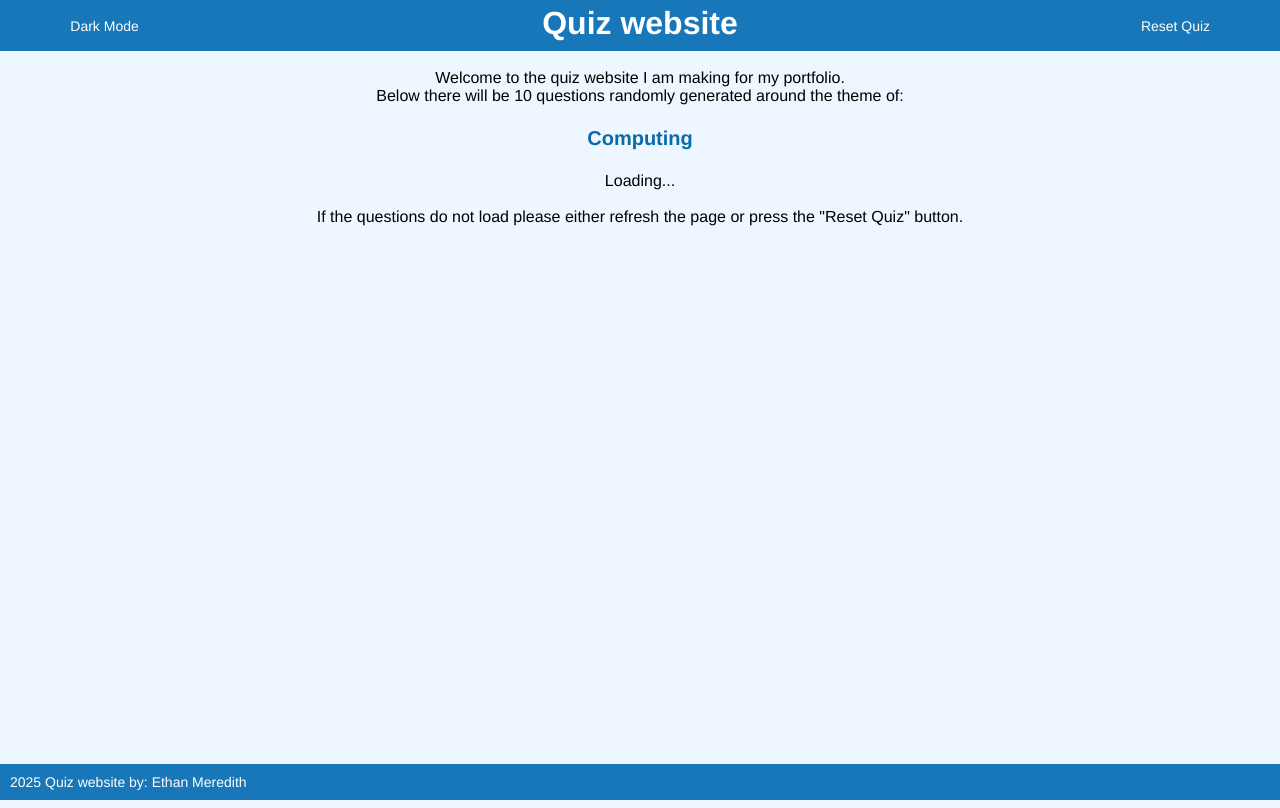
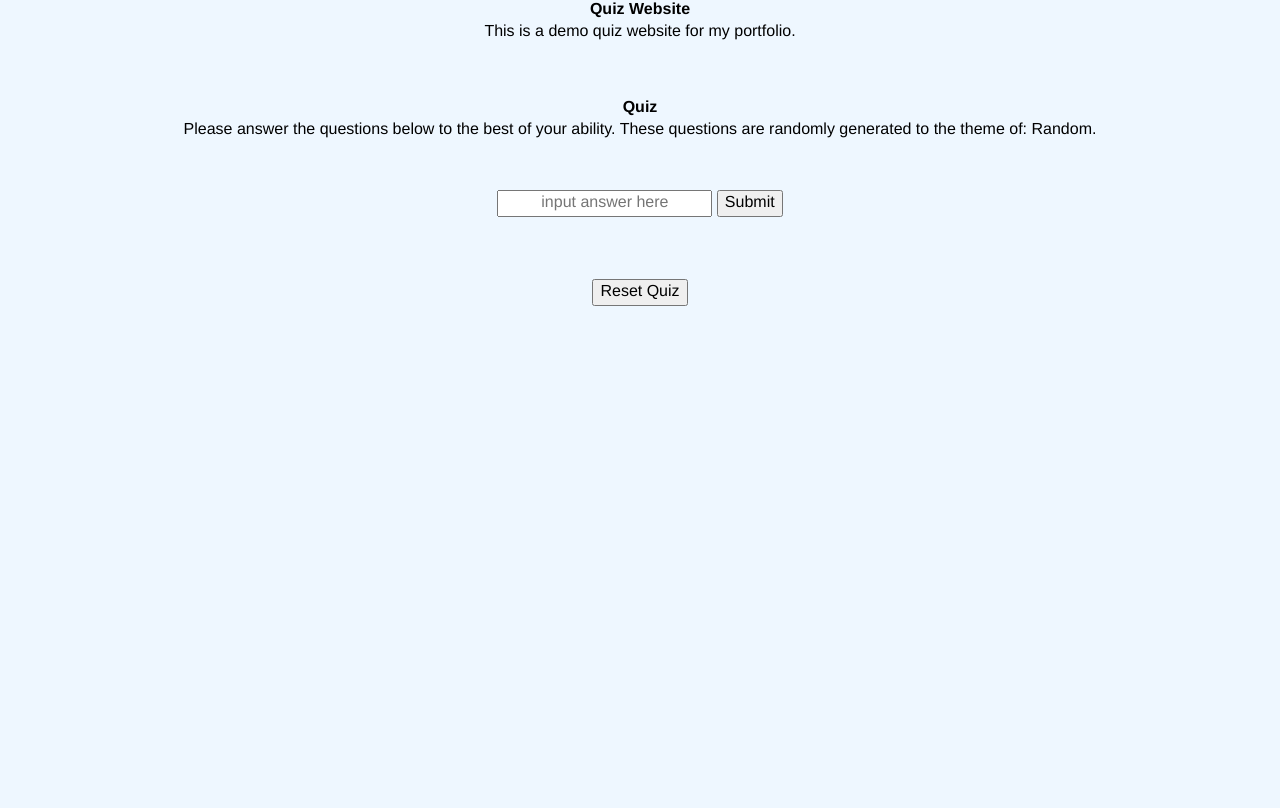
Before and after one commit to MeredithEth0/Quiz-project, a plain HTML site: page Index.html in a window 1280 px wide. Drawn offline with Linux system fonts and the light colour scheme; no server answers.

Commit message:
github pages isn't functioning,

```diff
--- a/Index.html
+++ b/Index.html
@@ -1,31 +1,27 @@
 <!DOCTYPE html>
-<html lang="en">
-
+<html>
+    <link rel="stylesheet" href="style.css">
+    <meta charset="UTF-8">
     <head>
-        <title>Quiz website</title>
-        <meta charset="UTF-8">
-        <link rel="stylesheet" href="style.css">
+        <title>Quiz Website</title>
+        <h1>Quiz Website</h1>
+        <p>This is a demo quiz website for my portfolio.</p>
     </head>
-
-    <body>
-        <div class="topBanner">
-            <button id="darkModeButton">Dark Mode</button>
-            <h1 id="bannerTitle">Quiz website</h1>
-            <button id="resetButton">Reset Quiz</button>
-        </div>
-        <main>
-            <br>
-            <p id="question">Welcome to the quiz website I am making for my portfolio.<br>
-            Below there will be 10 questions randomly generated around the theme of:</p><br>
-            <p id="quizTheme">Computing</p>
-            <br>
-            <div id="quizContainer">Loading...<br><br>If the questions do not load please either refresh the page or press the "Reset Quiz" button.</div>
-            <button id="nextButton" style="display:none;">Next Question</button>
-            <br><br>
-        </main>
-        <script src="quiz.js"></script>
-        <br><br><br>
-        <footer>2025 Quiz website by: Ethan Meredith</footer>
-    </body>
-
+    <br><br><br>
+    <div id="Quiz">
+        <h2>Quiz</h2>
+        <p>Please answer the questions below to the best of your ability. These questions are randomly generated to the theme of: Random.</p>
+        <br><br>
+    </div>
+    <div id="quiz-container">
+        <h2 id="question"></h2>
+        <p id="QuestionNumber"></p>
+        <input type="text" id="answer" placeholder="input answer here">
+        <button id="submit">Submit</button>
+        <div id="feedback"></div>
+        <br><br>
+    </div>
+    <br>
+    <button id="reset">Reset Quiz</button>
+    <script src="main.js"></script>
 </html>
```
